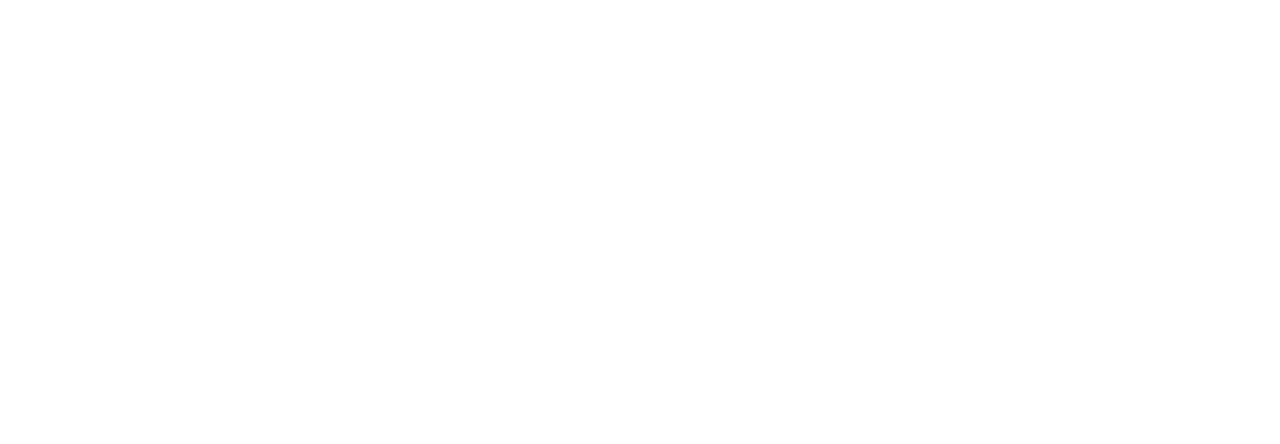
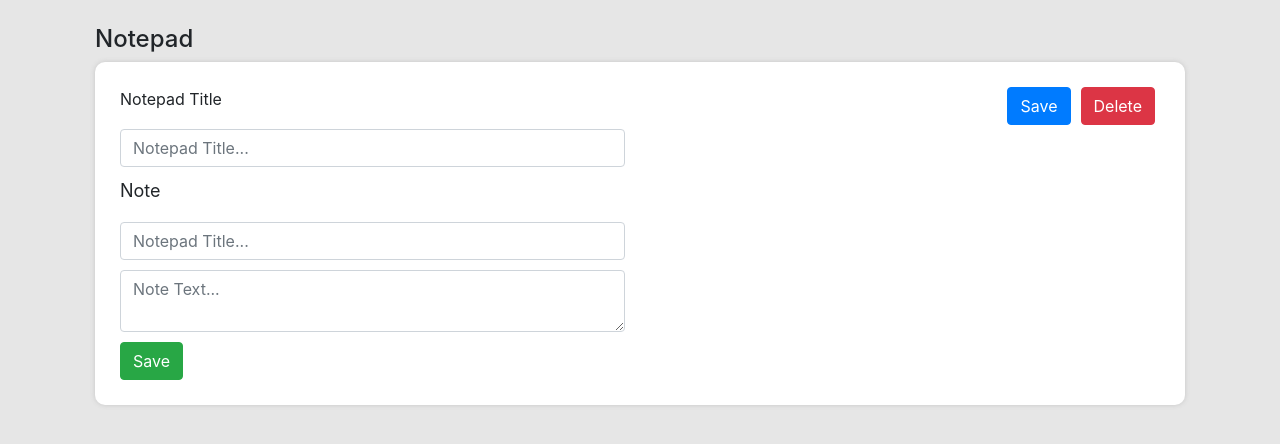
Before and after one commit to joseflores8082/todo, a plain HTML site: page index.html in a window 1280 px wide. Drawn offline with nearby package versions, Linux system fonts and the light colour scheme.

Commit message:
initial html and css setup

```diff
--- /dev/null
+++ b/css/main.scss
@@ -0,0 +1,44 @@
+body {
+  background: #e6e6e6;
+}
+
+.container {
+  padding: 25px;
+}
+
+h1 {
+  font-size: 24px;
+}
+
+.notepad-label {
+  font-size: 16px;
+}
+
+.note-label {
+  font-size: 18px;
+}
+
+button {
+  font-size: 12px;
+}
+
+.wrapper {
+  background: #ffffff;
+  border-radius: 10px;
+  padding: 25px;
+  box-shadow: 0 0 5px 0 #c6c6c6;
+}
+
+
+.btn-wrap {
+  display:flex;
+  align-items: center;
+  justify-content: flex-end;
+  button {
+    margin: 0 5px;
+  }
+}
+
+.form-elements {
+  margin: 10px 0;
+}
--- a/index.html
+++ b/index.html
@@ -7,12 +7,36 @@
         <meta name="description" content="">
         <meta name="viewport" content="width=device-width, initial-scale=1, shrink-to-fit=no">
         <link rel="stylesheet" href="https://maxcdn.bootstrapcdn.com/bootstrap/4.0.0/css/bootstrap.min.css">
-        <link rel="stylesheet" href="css/main.css">
+        <link rel="stylesheet" href="css/main.min.css">
     </head>
     <body>
 
-        <div class="wrapper">
+        <div class="container">
+          <h1>Notepad</h1>
+          <div class="wrapper">
+            <div class="row">
+              <div class="col-md-6">
+                <div>
+                  <label class="notepad-label" for="notePadTitle">Notepad Title</label>
+                  <input type="text" class="form-control form-elements" id="notePadTitle" placeholder="Notepad Title...">
+                </div>
+                <div class="note-adder">
+                  <label class="note-label" for="note">Note</label>
+                  <input type="text" class="form-control form-elements" id="note" placeholder="Notepad Title...">
+                  <textarea class="form-control form-elements" placeholder="Note Text..."></textarea>
+                  <button class="btn btn-success">Save</button>
+                </div>
+              </div>
+              <div class="col-md-6">
+                <div class="btn-wrap">
+                  <button class="btn btn-primary">Save</button>
+                  <button class="btn btn-danger">Delete</button>
+                </div>
+              </div>
+            </div>
 
+
+          </div>
         </div>
 
         <script src="js/main.js"></script>
```
Also changed, not shown: css/main.css (deleted), css/main.min.css (added).
